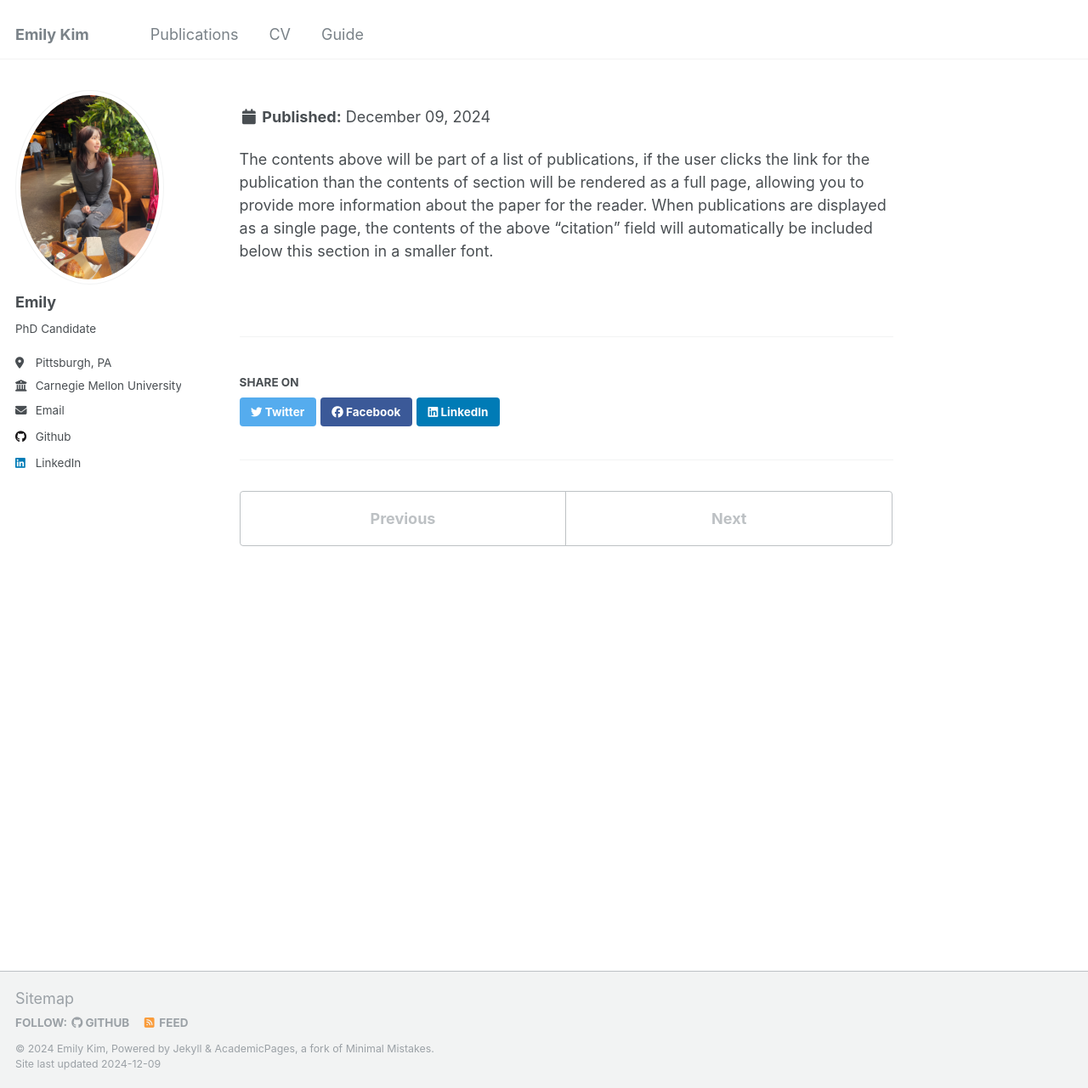
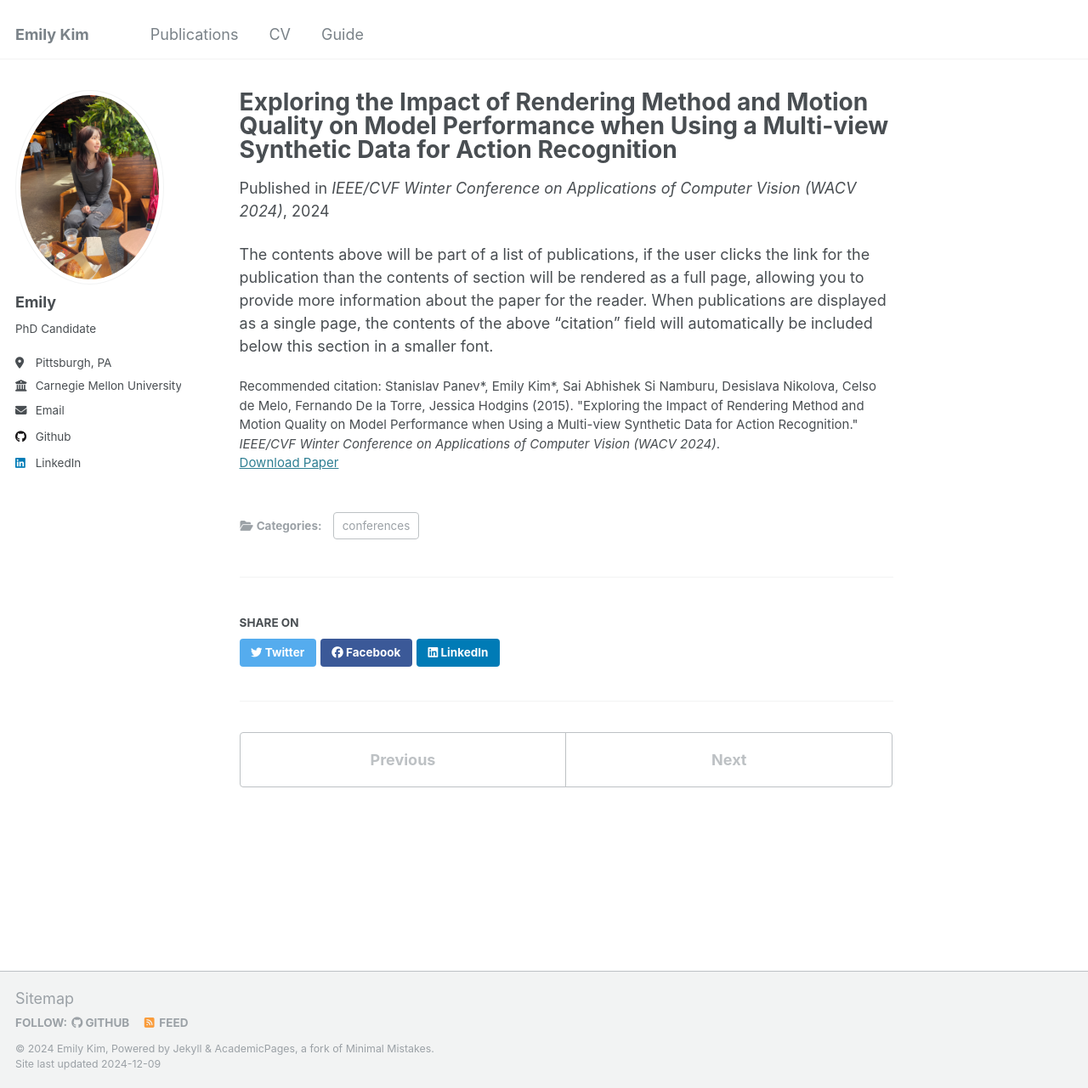
Before and after one commit to kimemily12/kimemily12.github.io, a Jekyll site: the page built from _publications/2015-10-01-paper-title-number-3.md, in a window 1280 px wide and 1281 px high. Shown: the whole window at 85% size. Built offline with Jekyll 4.4.1, drawn with Linux system fonts in a browser that asks for light colours.

Commit message:
publication 2

```diff
--- a/_publications/2015-10-01-paper-title-number-3.md
+++ b/_publications/2015-10-01-paper-title-number-3.md
@@ -7,7 +7,7 @@ excerpt: #'This paper is about the number 3. The number 4 is left for future wor
 date: Janurary 04, 2024
 venue: 'IEEE/CVF Winter Conference on Applications of Computer Vision (WACV 2024)'
 slidesurl: #'http://academicpages.github.io/files/slides3.pdf'
-paperurl: 'https://openaccess.thecvf.com/content/WACV2024/papers/Panev_Exploring_the_Impact_of_Rendering_Method_and_Motion_Quality_on_WACV_2024_paper.pdf;
+paperurl: 'https://openaccess.thecvf.com/content/WACV2024/papers/Panev_Exploring_the_Impact_of_Rendering_Method_and_Motion_Quality_on_WACV_2024_paper.pdf;'
 citation: 'Stanislav Panev*, Emily Kim*, Sai Abhishek Si Namburu, Desislava Nikolova, Celso de Melo, Fernando De la Torre, Jessica Hodgins (2015). &quot;Exploring the Impact of Rendering Method and Motion Quality on Model Performance when Using a Multi-view Synthetic Data for Action Recognition.&quot; <i>IEEE/CVF Winter Conference on Applications of Computer Vision (WACV 2024)</i>.'
 ---
 
```
